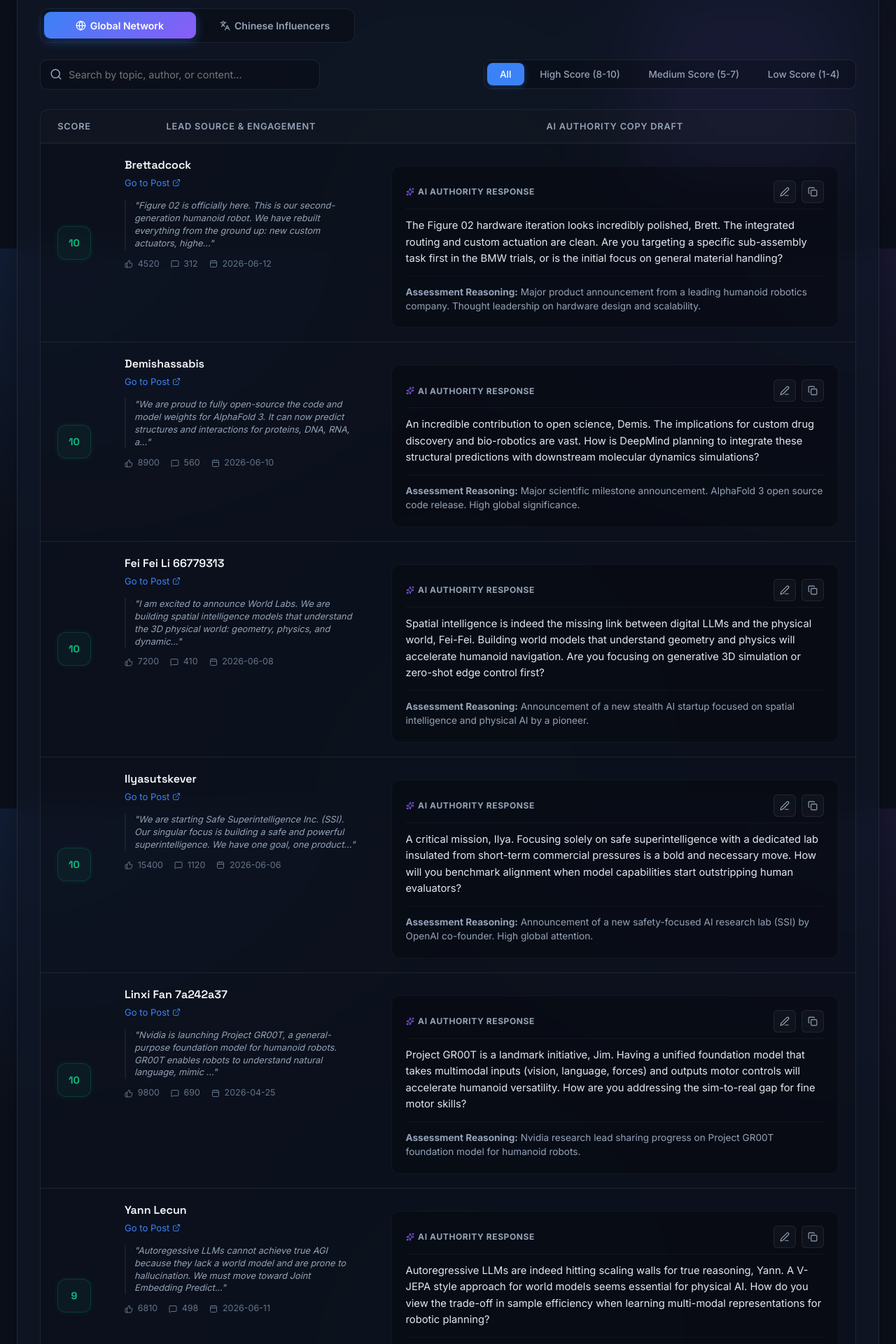
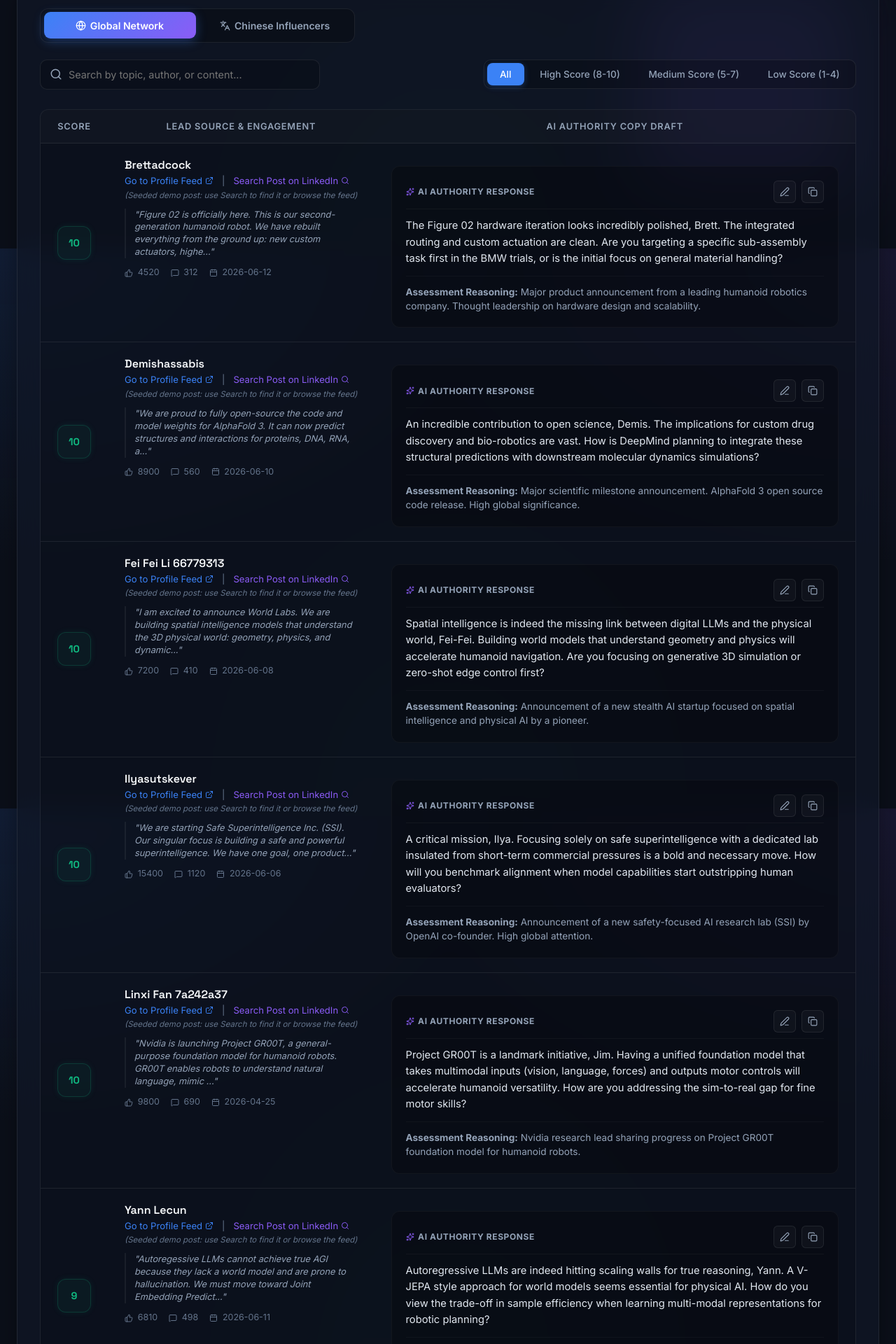
Before and after one commit to shivanknarula/linkedpostgen, a Flask app: page / in a window 1280 px wide. Shown: the part 445-2365 px from the top of the page at 70% size. Run offline with Flask 3, Linux system fonts and the light colour scheme; some libraries are stand-ins or nearby versions.

Commit message:
Fix WeRide company URL typo and implement LinkedIn search fallback for seeded posts

```diff
--- a/populate_posts.py
+++ b/populate_posts.py
@@ -759,7 +759,7 @@ def populate_database():
             "category": "chinese"
         },
         {
-            "url": "https://www.linkedin.com/company/weride.ai/recent-activity/all/",
+            "url": "https://www.linkedin.com/company/werideai/recent-activity/all/",
             "date": "2026-05-26",
             "score": "8",
             "reasoning": "WeRide CEO sharing commercial robotaxi deployment updates in Guangzhou and global markets.",
--- a/robotics_posts.csv
+++ b/robotics_posts.csv
@@ -69,4 +69,4 @@ https://www.linkedin.com/company/360-security-group/recent-activity/all/,2026-06
 https://www.linkedin.com/company/jd.com/recent-activity/all/,2026-05-30,8,JD.com founder sharing video of fully automated sorting center and driverless delivery vans.,"The density of AMRs in JD's smart fulfillment centers is remarkable, Richard. Coordinating hundreds of robots in a dynamic layout without collisions requires excellent central task orchestration. Thanks for sharing the video.",4900,280,JD Logistics is expanding its driverless delivery network. Our automated fulfillment centers now handle over 90% of sorting tasks using smart robotic AMRs. We are deploying autonomous delivery vans in municipal zones to bridge the last-mile logistics gap efficiently.,chinese
 https://www.linkedin.com/company/li-auto/recent-activity/all/,2026-05-28,8,CEO of Li Auto sharing video of end-to-end autonomous driving model in heavy traffic.,"End-to-end neural networks (mapping camera streams directly to steering/braking controls) handle dense traffic much more naturally than rule-based planners. The vehicle's lane merge in the video was incredibly smooth, Xiang.",4500,290,"Li Auto's new end-to-end (E2E) autonomous driving model is now rolling out to our L-series customers. The E2E network processes camera frames and outputs steering angle and speed directly, resulting in smoother human-like driving, especially in chaotic urban traffic environments.",chinese
 https://www.linkedin.com/company/nio/recent-activity/all/,2026-05-27,8,NIO CEO sharing video of automated battery swapping station operated by robotic arms.,"Replacing a battery pack in under 3 minutes using robotic automation is a major convenience moat, William. The alignment precision of the torque-controlled bolts on the robotic gantry is impressive.",5100,320,"NIO has completed over 40 million battery swaps globally. Our Gen 4 swapping stations are fully automated: the car parks itself, and a robotic gantry swaps the battery pack in 2 minutes and 40 seconds. We are combining smart EV technology with industrial robotics.",chinese
-https://www.linkedin.com/company/weride.ai/recent-activity/all/,2026-05-26,8,WeRide CEO sharing commercial robotaxi deployment updates in Guangzhou and global markets.,"Scaling driverless commercial robotaxis requires robust remote assistance nodes and low-latency safety streaming. Having deployments in multiple cities worldwide shows WeRide's regulatory and technical maturity, Tony.",3800,190,"WeRide is expanding its driverless robotaxi operations. We have received approval to operate commercial driverless passenger services in Guangzhou, and are scaling our fleets in Abu Dhabi and Singapore. Autonomous mobility is no longer a pilot; it's a public utility.",chinese
+https://www.linkedin.com/company/werideai/recent-activity/all/,2026-05-26,8,WeRide CEO sharing commercial robotaxi deployment updates in Guangzhou and global markets.,"Scaling driverless commercial robotaxis requires robust remote assistance nodes and low-latency safety streaming. Having deployments in multiple cities worldwide shows WeRide's regulatory and technical maturity, Tony.",3800,190,"WeRide is expanding its driverless robotaxi operations. We have received approval to operate commercial driverless passenger services in Guangzhou, and are scaling our fleets in Abu Dhabi and Singapore. Autonomous mobility is no longer a pilot; it's a public utility.",chinese
--- a/templates/index.html
+++ b/templates/index.html
@@ -1090,9 +1090,27 @@
                         <div style="font-weight: 600; font-family: 'Space Grotesk', sans-serif; text-transform: capitalize; margin-bottom: 0.25rem;">
                             ${domainName}
                         </div>
-                        <a href="${row.url}" target="_blank" style="font-size: 0.82rem; color: var(--accent-primary); text-decoration: none; display: inline-flex; align-items: center; gap: 0.25rem; margin-bottom: 0.75rem;">
-                            Go to Post <i data-lucide="external-link" style="width: 12px; height: 12px;"></i>
-                        </a>
+                        ${row.url && row.url.includes('/recent-activity/all/') ? `
+                            <div style="display: flex; flex-wrap: wrap; gap: 0.5rem 0.75rem; margin-bottom: 0.75rem; align-items: center;">
+                                <a href="${row.url}" target="_blank" style="font-size: 0.82rem; color: var(--accent-primary); text-decoration: none; display: inline-flex; align-items: center; gap: 0.25rem;" title="Go to the profile/company recent activity feed.">
+                                    Go to Profile Feed <i data-lucide="external-link" style="width: 12px; height: 12px;"></i>
+                                </a>
+                                <span style="color: var(--text-muted); font-size: 0.82rem;">|</span>
+                                <a href="https://www.linkedin.com/search/results/content/?keywords=${encodeURIComponent(
+                                    (domainName && !domainName.includes('Feed') && !domainName.includes('Article') ? domainName + ' ' : '') +
+                                    (row.text ? row.text.replace(/[^\w\s]/gi, '').split(/\s+/).slice(0, 10).join(' ') : '')
+                                )}" target="_blank" style="font-size: 0.82rem; color: var(--accent-violet); text-decoration: none; display: inline-flex; align-items: center; gap: 0.25rem;" title="Search for this specific post directly on LinkedIn.">
+                                    Search Post on LinkedIn <i data-lucide="search" style="width: 12px; height: 12px;"></i>
+                                </a>
+                                <span style="font-size: 0.72rem; color: var(--text-muted); display: block; width: 100%; margin-top: -0.15rem; font-style: italic;">
+                                    (Seeded demo post: use Search to find it or browse the feed)
+                                </span>
+                            </div>
+                        ` : `
+                            <a href="${row.url}" target="_blank" style="font-size: 0.82rem; color: var(--accent-primary); text-decoration: none; display: inline-flex; align-items: center; gap: 0.25rem; margin-bottom: 0.75rem;">
+                                Go to Post <i data-lucide="external-link" style="width: 12px; height: 12px;"></i>
+                            </a>
+                        `}
                         <div style="font-size: 0.8rem; color: var(--text-secondary); line-height: 1.4; border-left: 2px solid rgba(255,255,255,0.06); padding-left: 0.75rem; margin-top: 0.25rem; font-style: italic;">
                             "${textSnippet}"
                         </div>
```
Also changed, not shown: index.html (+21 -3 lines).
